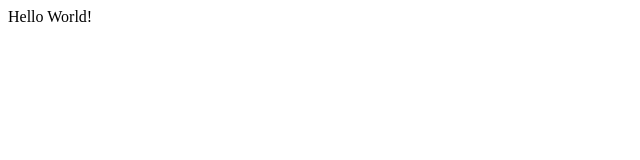
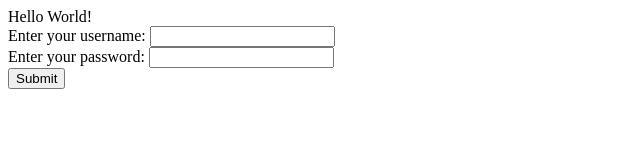
Before and after one commit to TatianaMRL/htmltest, a plain HTML site: page index.html in a window 1280 px wide. Shown: the whole page, without its empty margins (0-640 px from the left). Drawn offline with Linux system fonts and the light colour scheme.

Commit message:
backup 2

```diff
--- a/index.html
+++ b/index.html
@@ -19,13 +19,13 @@
 Hello World!<br>
 
 <form>
- 	<label hidden for="pswd">Enter your username: </label>
-    <input hidden type="text" id="usrn">
+ 	<label for="pswd">Enter your username: </label>
+    <input type="text" id="usrn">
     <br>
-    <label hidden for="pswd">Enter your password: </label>
-    <input hidden type="password" id="pswd">
+    <label for="pswd">Enter your password: </label>
+    <input type="password" id="pswd">
     <br>
-    <input hidden type="button" id = "sbmt" value="Submit" onclick="checkPswd();" />
+    <input type="button" id = "sbmt" value="Submit" onclick="checkPswd();" />
 </form>
 <!--Function to check password the already set password is admin-->
 <script type="text/javascript">
```
